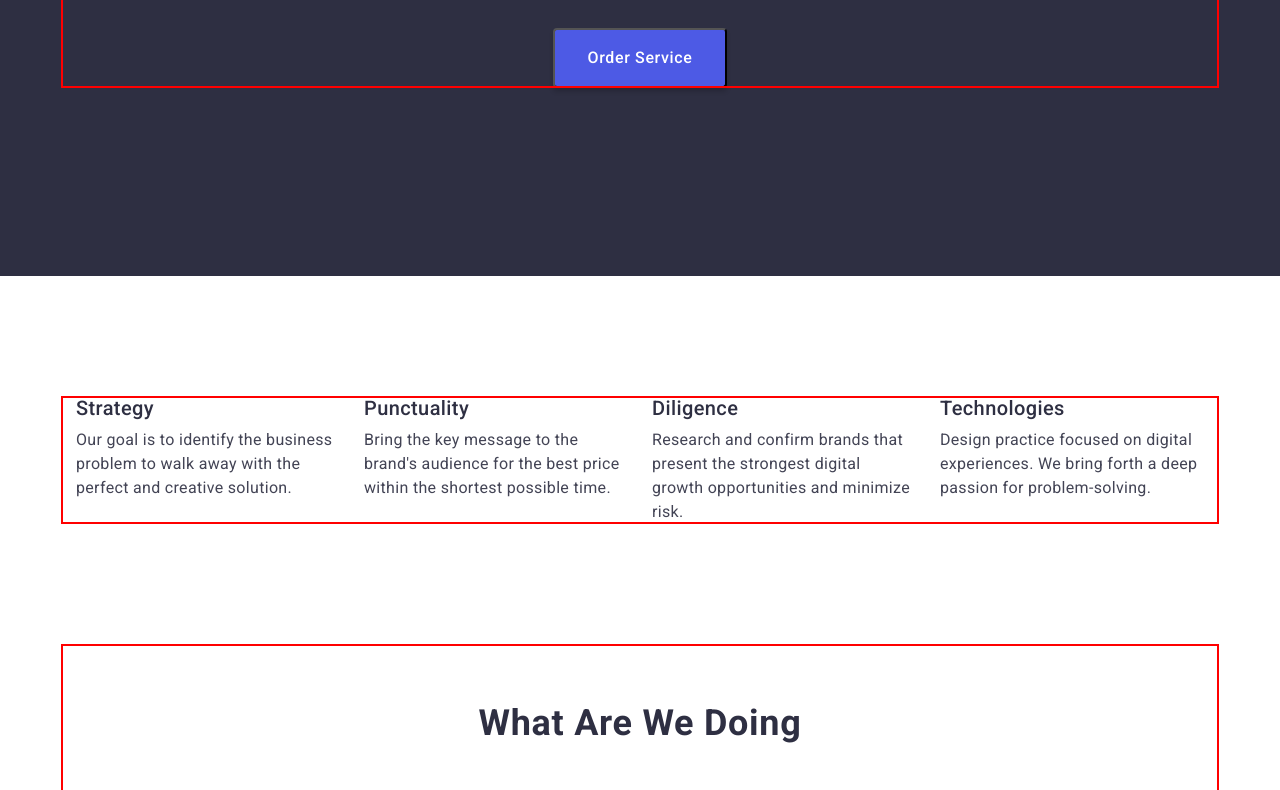
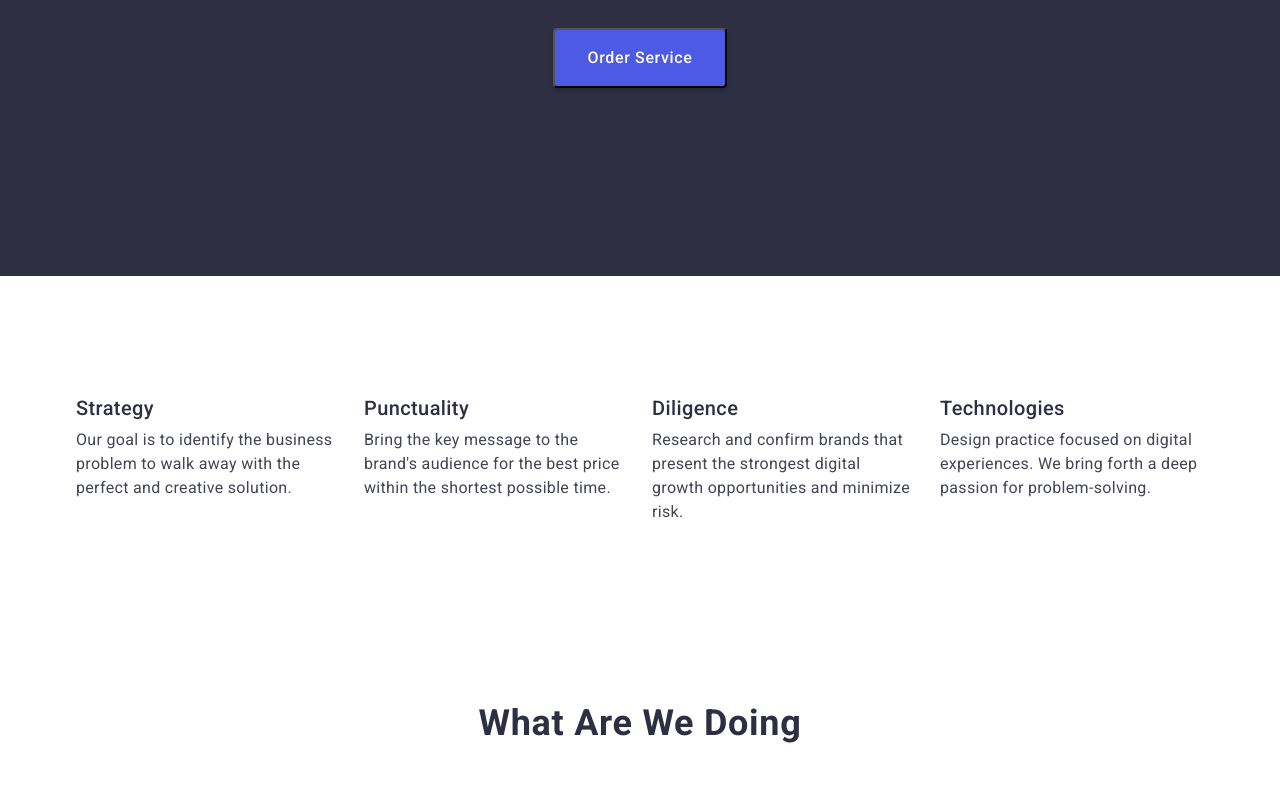
Before and after one commit to Katrusyk/goit-markup-hw-03, a plain HTML site: page index.html in a window 1280 px wide. Shown: the part 446-1236 px from the top of the page. Drawn offline with nearby package versions, Linux system fonts and the light colour scheme.

Commit message:
dorder none

```diff
--- a/css/styles.css
+++ b/css/styles.css
@@ -84,8 +84,8 @@ button {
   padding-left: 15px;
   padding-right: 15px;
 
-  outline: 2px solid red;
-  outline-offset: -2px;
+  /* outline: 2px solid red; */
+  /* outline-offset: -2px; */
 }
 
 /* Flexbox grid */
```
